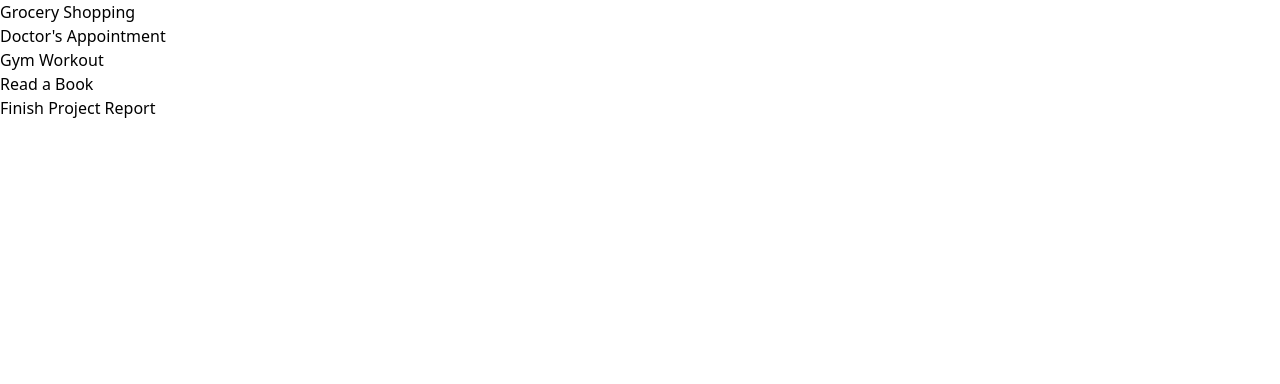
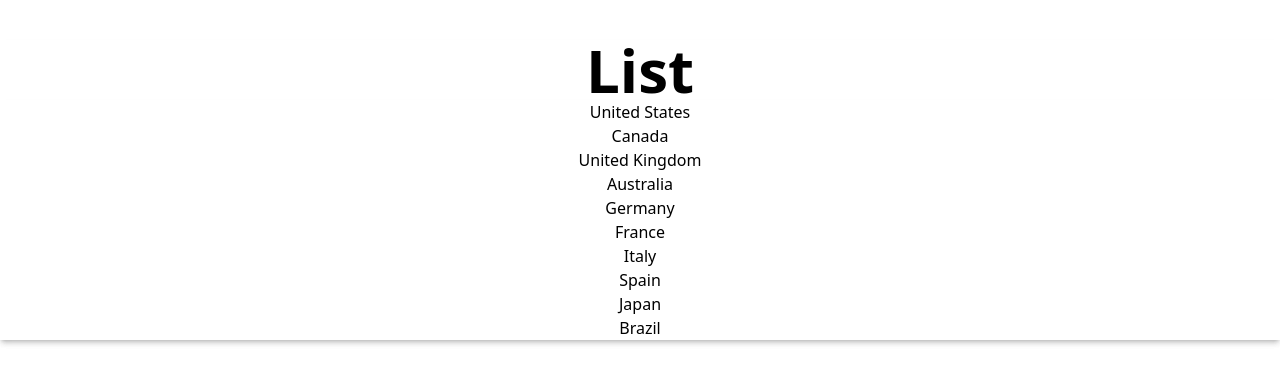
Before and after one commit to pacafs/fastVite, a React (Vite) app: page / in a window 1280 px wide. Shown: the top 384 px of the page. Built offline with nearby package versions, Linux system fonts and the light colour scheme.

Commit message:
Update ListGroup component with country list and interactive features

```diff
--- a/src/NewApp.tsx
+++ b/src/NewApp.tsx
@@ -2,8 +2,8 @@ import ListGroup from "./components/ListGroup";
 
 export default function NewApp() {
     return (
-        <>
+        <div className="container mx-auto">
             <ListGroup />
-        </>
+        </div>
     )
 }
--- a/src/components/ListGroup.tsx
+++ b/src/components/ListGroup.tsx
@@ -1,20 +1,45 @@
 function ListGroup() {
 
     const items = [
-        { id: 1, name: "Grocery Shopping" },
-        { id: 2, name: "Doctor's Appointment" },
-        { id: 3, name: "Gym Workout" },
-        { id: 4, name: "Read a Book" },
-        { id: 5, name: "Finish Project Report" },
+        { id: 1, name: "United States" },
+        { id: 2, name: "Canada" },
+        { id: 3, name: "United Kingdom" },
+        { id: 4, name: "Australia" },
+        { id: 5, name: "Germany" },
+        { id: 6, name: "France" },
+        { id: 7, name: "Italy" },
+        { id: 8, name: "Spain" },
+        { id: 9, name: "Japan" },
+        { id: 10, name: "Brazil" },
     ]
 
+    const handle_click = (event: React.MouseEvent<HTMLLIElement>) => {
+        console.log(event.currentTarget);
+    }
+
     const items_list = items.map((item) => {
-        return <li key={item.id}>{item.name}</li>
+        return <li
+                  className="list-row"
+                  key={item.id}
+                  onClick={handle_click}>
+                    {item.name}
+                </li>
     })
 
-    return (<ul>
-        {items_list}
-    </ul>)
+    const get_message = () => {
+        return items.length === 0 && <p>No items found</p>;
+    }
+
+
+    return (
+        <div className="bg-base-100 rounded-box shadow-md text-center mt-10">
+        <h1 className="text-6xl font-bold">List</h1>
+        <p>{get_message()}</p>
+        <ul className="list bg-base-100 rounded-box shadow-md">
+            {items_list}
+        </ul>
+        </div>
+    )
 }
 
 export default ListGroup;
```
Also changed, not shown: src/main.tsx (line endings or trailing spaces).
